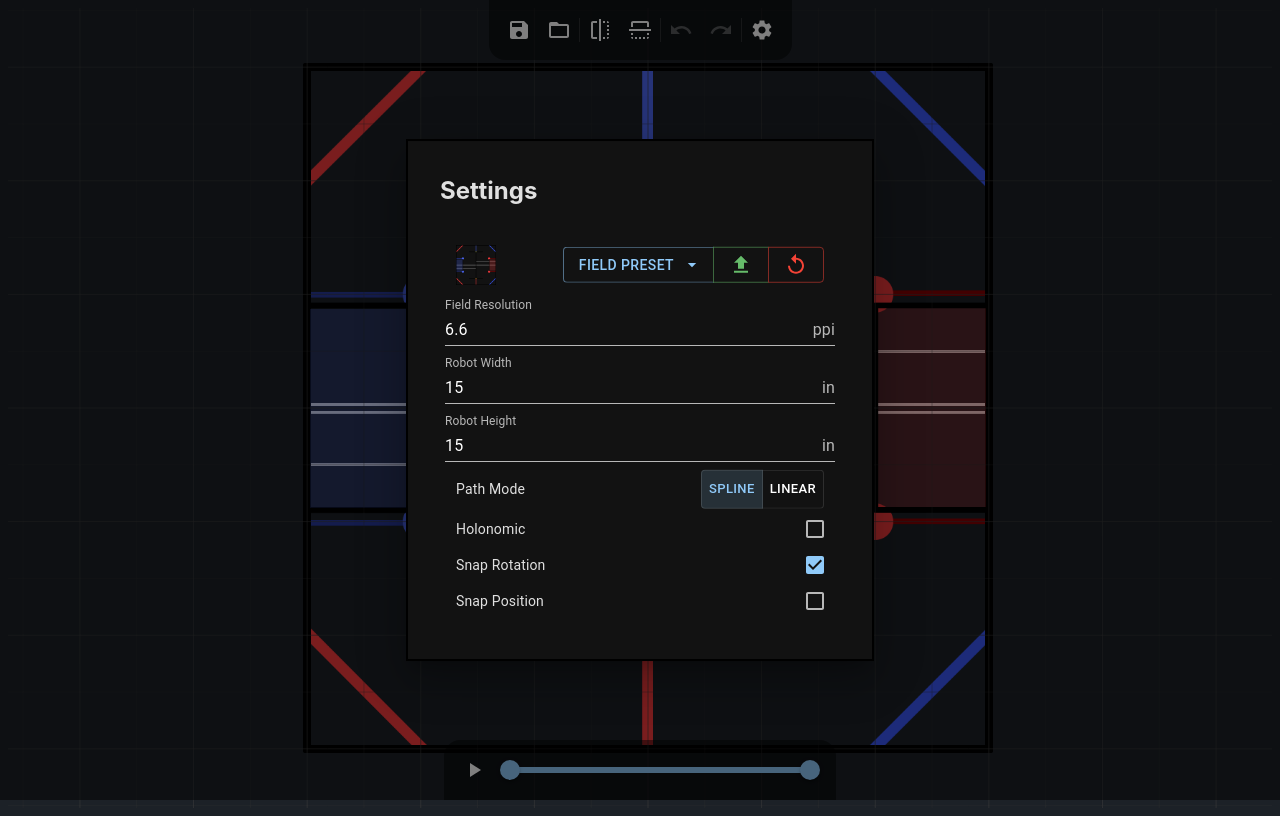
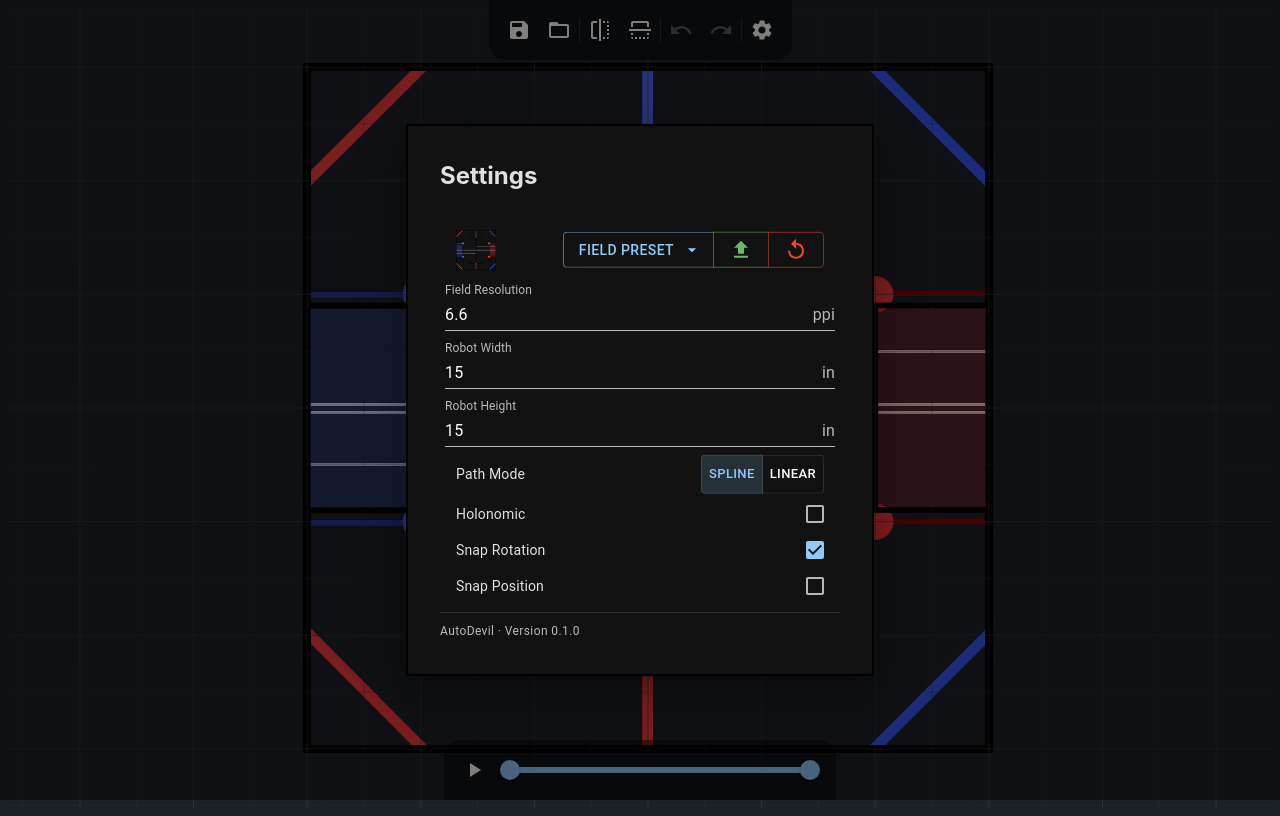
Before and after one commit to UWST-Robotics/AutoDevil, a React (Vite) app: page / in a window 1280 px wide. Both pictures are taken after a click on the button 761 px from the left and 30 px from the top of the page. Built offline with nearby package versions, Linux system fonts and the light colour scheme.

Commit message:
Added Version Tag to Settings

```diff
--- a/package.json
+++ b/package.json
@@ -3,7 +3,7 @@
 	"description": "A simple web-app for robot path planning",
 	"author": "DEVIL5",
 	"private": true,
-	"version": "0.0.0",
+	"version": "0.1.0",
 	"type": "module",
 	"scripts": {
 		"dev": "vite",
--- a/src/components/modals/SettingsModal.tsx
+++ b/src/components/modals/SettingsModal.tsx
@@ -1,6 +1,6 @@
 import SettingsNumericInput from "../input/SettingsNumericInput.tsx";
 import SettingsBooleanInput from "../input/SettingsBooleanInput.tsx";
-import { Box, Fade, List, Modal } from "@mui/material";
+import { Box, Divider, Fade, List, Modal, Typography } from "@mui/material";
 import SettingsImageUpload from "../input/SettingsImageUpload.tsx";
 import SettingsSplineInput from "../input/SettingsSplineInput.tsx";
 
@@ -46,6 +46,13 @@ export default function SettingsModal(props: SettingsModalProps) {
                         <SettingsBooleanInput label={"Snap Rotation"} setting={"snapRotation"} />
                         <SettingsBooleanInput label={"Snap Position"} setting={"snapPosition"} />
                     </List>
+                    <Divider orientation={"horizontal"} style={{ marginBottom: 4 }} />
+                    <Typography
+                        variant={"caption"}
+                        color={"text.secondary"}
+                    >
+                        AutoDevil &middot; Version 0.1.0
+                    </Typography>
                 </Box>
             </Fade>
         </Modal>
```
